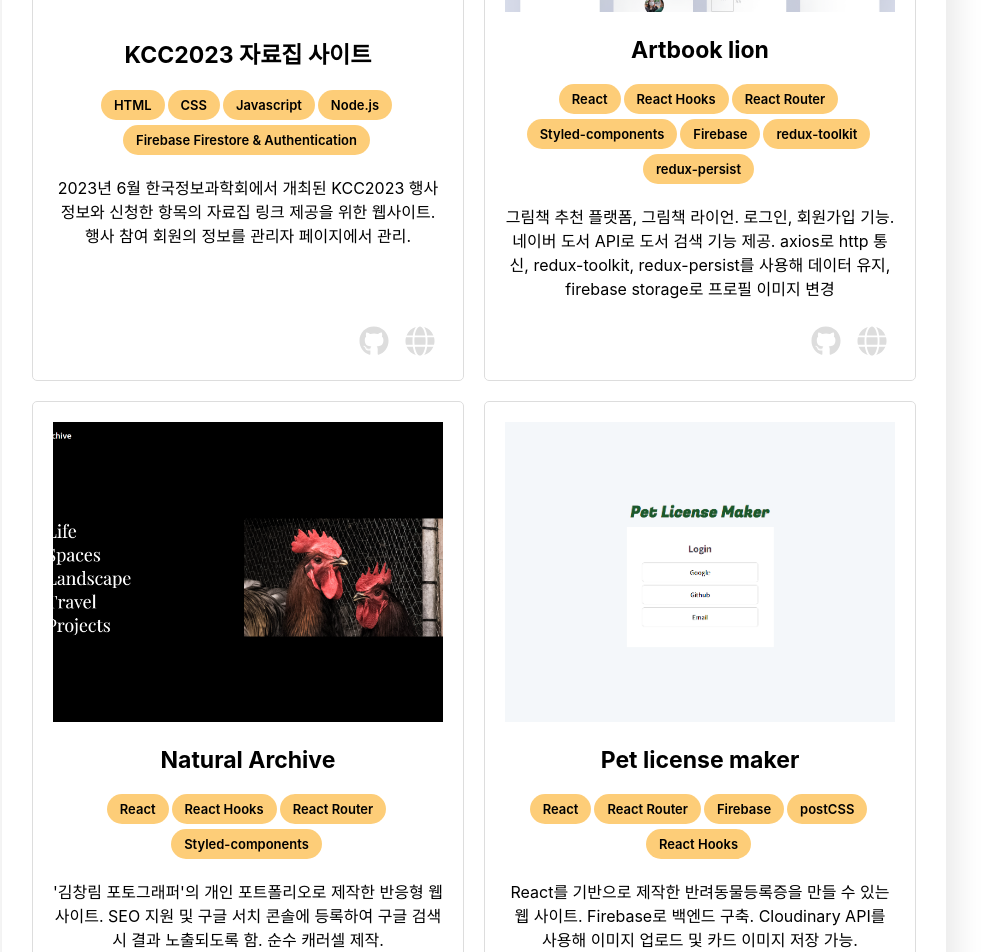
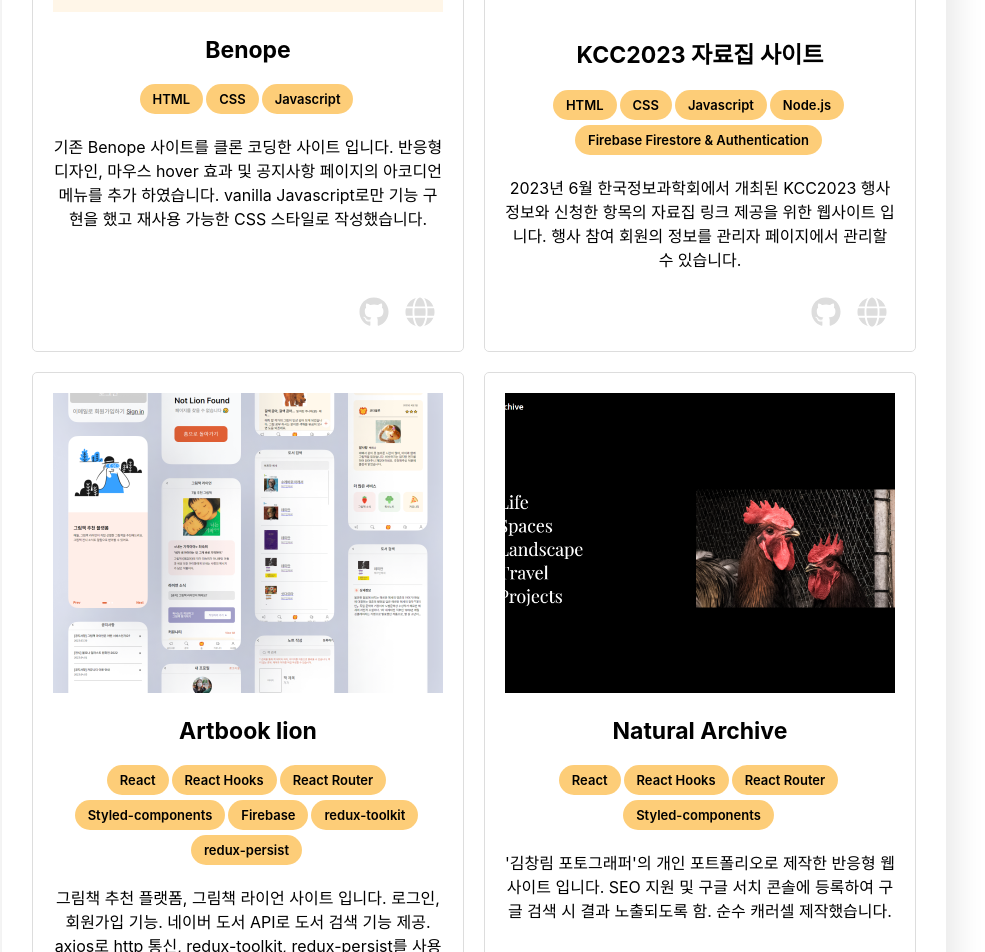
Before and after one commit to injilee/Portfolio, a React (Create React App) app: page / in a window 1280 px wide. Shown: the part 2480-3432 px from the top of the page, without its empty margins (166-1151 px from the left). Built offline with nearby package versions, Linux system fonts and the light colour scheme; a web font is replaced by a local one.

Commit message:
add : Benope project and update data.json

```diff
--- a/src/components/skills.jsx
+++ b/src/components/skills.jsx
@@ -39,7 +39,7 @@ const Skills = () => {
             <S.SkillListItem>
               <span>CSS Pre-processor</span>
               <p>
-                Sass, Styled-components를 사용하여 확장성과 유지보수를 고려한 체계적인 컴포넌트별 스타일링 작업 가능.
+                SCSS, Styled-components를 사용하여 확장성과 유지보수를 고려한 체계적인 컴포넌트별 스타일링 작업 가능.
               </p>
             </S.SkillListItem>
             <S.SkillListItem>
--- a/src/router/data.json
+++ b/src/router/data.json
@@ -2,17 +2,26 @@
   "projectsData": [
     {
       "id": 1,
+      "title": "Benope",
+      "img": "./image/benope.png",
+      "description": "기존 Benope 사이트를 클론 코딩한 사이트 입니다. 반응형 디자인, 마우스 hover 효과 및 공지사항 페이지의 아코디언 메뉴를 추가 하였습니다. vanilla Javascript로만 기능 구현을 했고 재사용 가능한 CSS 스타일로 작성했습니다.",
+      "pageUrl": "https://injilee.github.io/Benope",
+      "githubUrl": "https://github.com/injilee/Benope",
+      "skill": ["HTML", "CSS", "Javascript"]
+    },
+    {
+      "id": 2,
       "title": "KCC2023 자료집 사이트",
       "img": "./image/kcc2023.png",
-         "description": "2023년 6월 한국정보과학회에서 개최된 KCC2023 행사 정보와 신청한 항목의 자료집 링크 제공을 위한 웹사이트. 행사 참여 회원의 정보를 관리자 페이지에서 관리.",
+      "description": "2023년 6월 한국정보과학회에서 개최된 KCC2023 행사 정보와 신청한 항목의 자료집 링크 제공을 위한 웹사이트 입니다. 행사 참여 회원의 정보를 관리자 페이지에서 관리할 수 있습니다.",
       "pageUrl": "https://www.kiise.or.kr/kcc2023/",
       "skill": ["HTML", "CSS", "Javascript", "Node.js", "Firebase Firestore & Authentication"]
     },
     {
-         "id": 2,
+      "id": 3,
       "title": "Artbook lion",
       "img": "./image/artbook-lion.png",
-         "description": "그림책 추천 플랫폼, 그림책 라이언. 로그인, 회원가입 기능. 네이버 도서 API로 도서 검색 기능 제공. axios로 http 통신, redux-toolkit, redux-persist를 사용해 데이터 유지, firebase storage로 프로필 이미지 변경",
+      "description": "그림책 추천 플랫폼, 그림책 라이언 사이트 입니다. 로그인, 회원가입 기능. 네이버 도서 API로 도서 검색 기능 제공. axios로 http 통신, redux-toolkit, redux-persist를 사용해 데이터 유지, firebase storage로 프로필 이미지 변경할 수 있습니다.",
       "pageUrl": "https://artbook-lion.netlify.app",
       "githubUrl": "https://github.com/injilee/Artbook-lion",
       "skill": [
@@ -26,46 +35,46 @@
       ]
     },
     {
-         "id": 3,
+      "id": 4,
       "title": "Natural Archive",
       "img": "./image/natural-archive.png",
-         "description": "'김창림 포토그래퍼'의 개인 포트폴리오로 제작한 반응형 웹 사이트. SEO 지원 및 구글 서치 콘솔에 등록하여 구글 검색 시 결과 노출되도록 함. 순수 캐러셀 제작.",
+      "description": "'김창림 포토그래퍼'의 개인 포트폴리오로 제작한 반응형 웹 사이트 입니다. SEO 지원 및 구글 서치 콘솔에 등록하여 구글 검색 시 결과 노출되도록 함. 순수 캐러셀 제작했습니다.",
       "pageUrl": "http://chaunglimkim.shop/",
       "githubUrl": "https://github.com/injilee/Natural-Archive",
       "skill": ["React", "React Hooks", "React Router", "Styled-components"]
     },
     {
-         "id": 4,
+      "id": 5,
       "title": "Pet license maker",
       "img": "./image/pet-license-maker.png",
-         "description": "React를 기반으로 제작한 반려동물등록증을 만들 수 있는 웹 사이트. Firebase로 백엔드 구축. Cloudinary API를 사용해 이미지 업로드 및 카드 이미지 저장 가능.",
+      "description": "React를 기반으로 제작한 반려동물등록증을 만들 수 있는 웹 페이지 입니다. Firebase로 백엔드 구축. Cloudinary API를 사용해 이미지 업로드 및 카드 이미지 저장 가능합니다.",
       "pageUrl": "https://pet-license-maker.netlify.app",
       "githubUrl": "https://github.com/injilee/Pet-license-maker",
       "skill": ["React", "React Router", "Firebase", "postCSS", "React Hooks"]
     },
     {
-         "id": 5,
+      "id": 6,
       "title": "Mytube",
       "img": "./image/portfolio_mockup.jpg",
-         "description": "Youtube 클론 코딩 웹 사이트. React를 기반으로 제작. Youtube API를 사용해 동영상 목록 정렬 및 검색 가능.",
+      "description": "Youtube 클론 코딩 웹 페이지 입니다. React를 기반으로 제작하였으며 Youtube API를 사용해 동영상 목록 정렬 및 검색 가능합니다.",
       "pageUrl": "https://injilee-mytube.netlify.app/",
       "githubUrl": "https://github.com/injilee/Mytube",
       "skill": ["React", "postCSS", "Youtube API", "Postman"]
     },
     {
-         "id": 6,
+      "id": 7,
       "title": "Protect the earth",
       "img": "./image/protect-the-earth.png",
-         "description": "Vanilla JS를 기반으로 제작한 지구를 지키기 위해 버그를 잡는 게임.",
+      "description": "Vanilla JS를 기반으로 제작한 지구를 지키기 위해 버그를 잡는 게임 입니다.",
       "pageUrl": "https://injilee.github.io/Protect-the-earth/",
       "githubUrl": "https://github.com/injilee/Protect-the-earth",
       "skill": ["HTML", "CSS", "Javascript"]
     },
     {
-         "id": 7,
+      "id": 8,
       "title": "Mothers Day",
       "img": "./image/mothers-day.png",
-         "description": "어버이날 기념으로 제작한 기본적인 갤러리 형식의 웹 사이트.",
+      "description": "어버이날 기념으로 제작한 기본적인 갤러리 형식의 웹 페이지 입니다.",
       "pageUrl": "https://injilee.github.io/Mothers-Day/",
       "githubUrl": "https://github.com/injilee/Mothers-Day",
       "skill": ["HTML", "CSS", "Javascript"]
```
Also changed, not shown: public/image/benope.png (added). Lines whose indentation alone changed are shown as unchanged.
